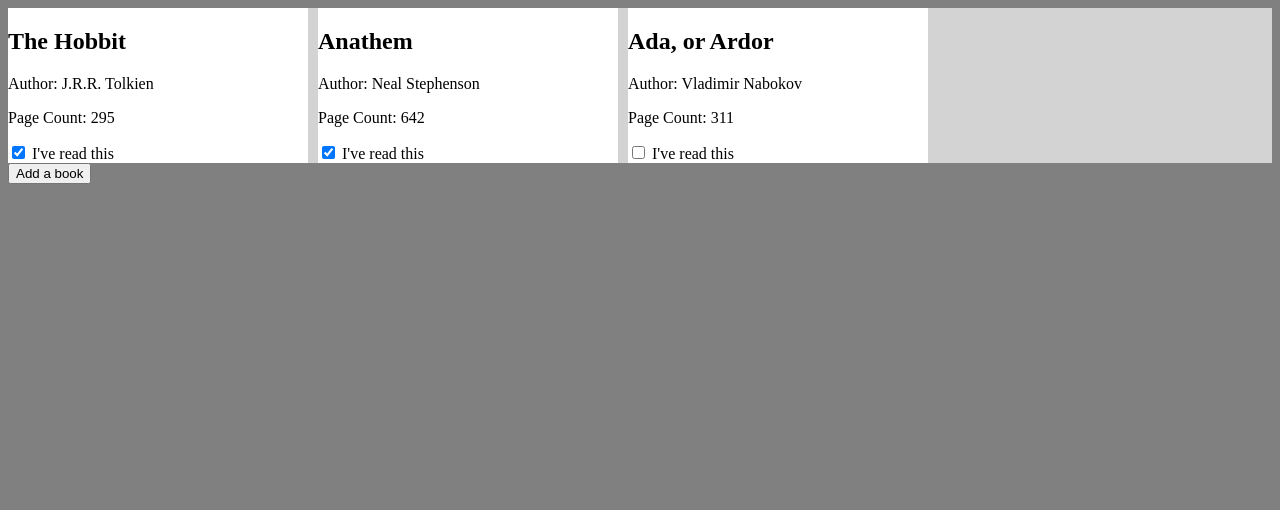
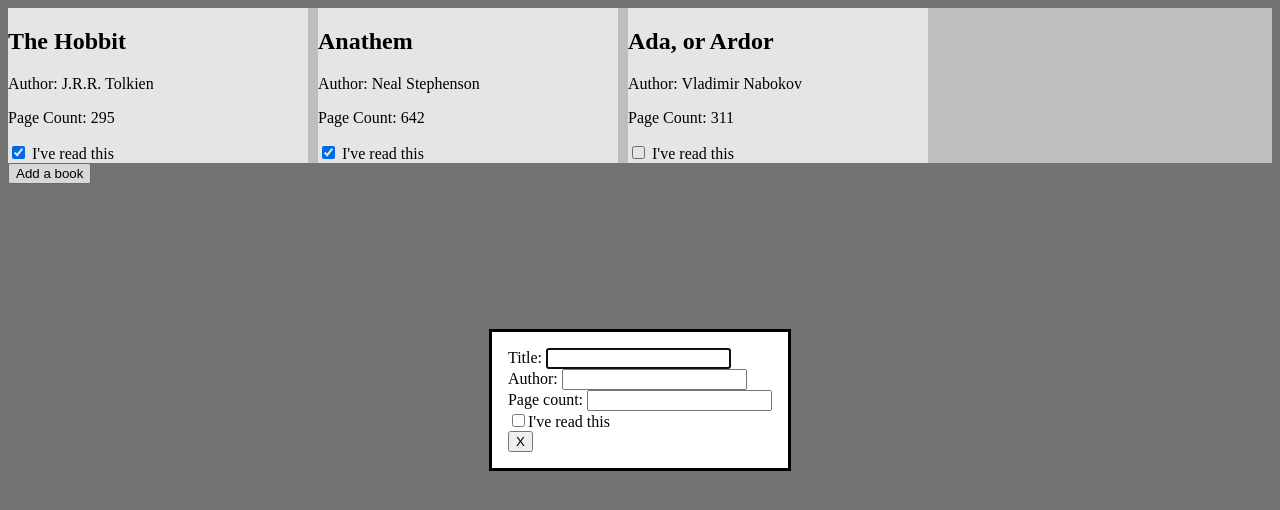
Before and after one commit to BMorin87/library, a plain HTML site: page index.html in a window 1280 px wide. Both pictures are taken after a click on the button "Add a book". Drawn offline with Linux system fonts and the light colour scheme.

Commit message:
Add modal dialogue

```diff
--- a/index.html
+++ b/index.html
@@ -9,6 +9,6 @@
 </head>
 <body>
     <div id="book-container"></div>
-    <button>Add a book</button>
+    <button id="add-book">Add a book</button>
 </body>
 </html>
--- a/script.js
+++ b/script.js
@@ -35,16 +35,50 @@
   const card = document.createElement("div");
   card.classList.add("book-card");
 
-  const cardContent = `
+  card.innerHTML = `
   <h2>${book.title}</h2>
   <p>Author: ${book.author}</p>
   <p>Page Count: ${book.pageCount}</p>
   <label><input type="checkbox"> I've read this</label>
   `;
-  card.innerHTML = cardContent;
   if (book.haveRead) {
     const checkBox = card.querySelector('input[type="checkbox"]')
     checkBox.checked = true;
   }
   bookContainer.appendChild(card);
 })
+
+const addBook = document.getElementById("add-book");
+addBook.addEventListener('click', showDialogue)
+
+function showDialogue() {
+  const dialogue = document.createElement('dialog');
+  dialogue.classList.add('modal-dialogue');
+
+  const dialogueContent = document.createElement('div');
+  dialogueContent.classList.add('modal-content');
+
+  const form = document.createElement('form');
+  form.innerHTML = `
+  <label for="title">Title:</label>
+  <input type="text" id="title" name="title"><br>
+  <label for="author">Author:</label>
+  <input type="text" id="author" name="author"><br>
+  <label for="pageCount">Page count:</label>
+  <input type="text" id="pageCount" name="pageCount"><br>
+  <label for="haveRead"><input type="checkbox" id="haveRead" name="haveRead">I've read this</label>
+  `;
+  dialogueContent.appendChild(form);
+
+  const closeButton = document.createElement('button');
+  closeButton.classList.add('close');
+  closeButton.textContent = 'X';
+  closeButton.addEventListener('click', () => {
+    dialogue.close();
+  });
+  dialogueContent.appendChild(closeButton);
+
+  dialogue.appendChild(dialogueContent);
+  document.body.appendChild(dialogue);
+  dialogue.showModal();
+}
```
